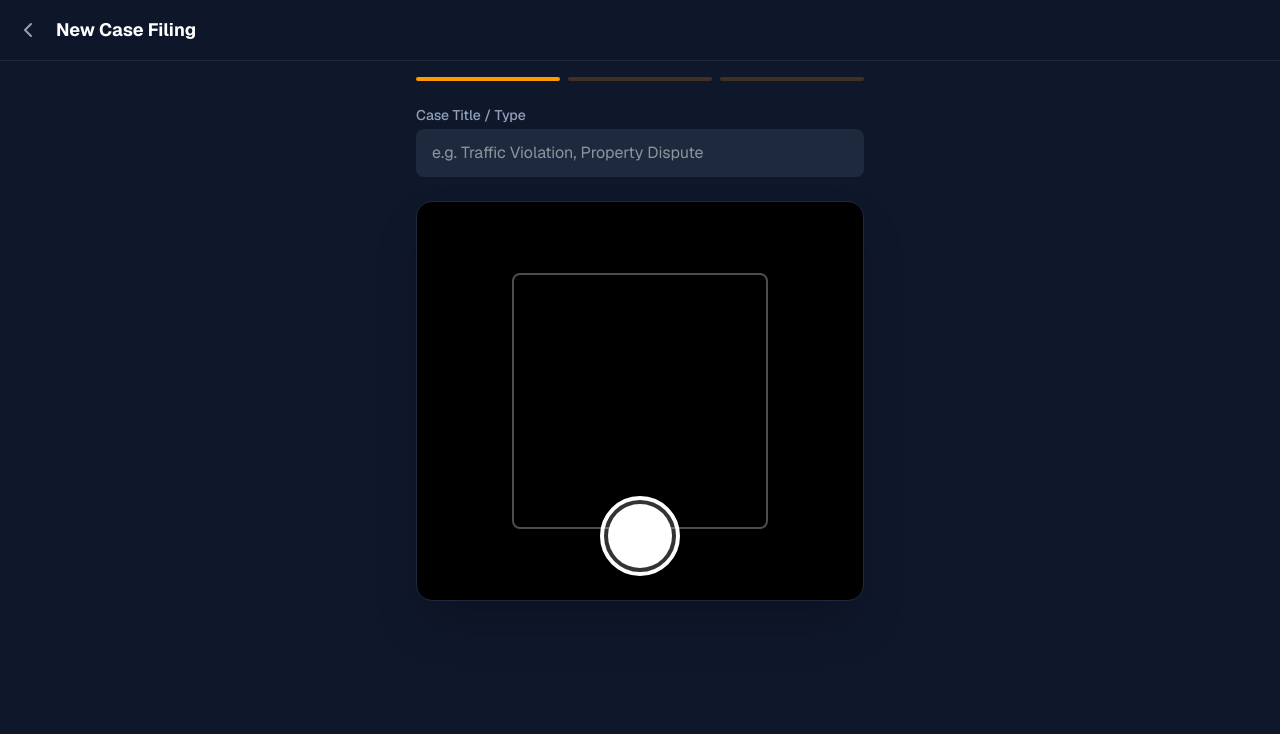
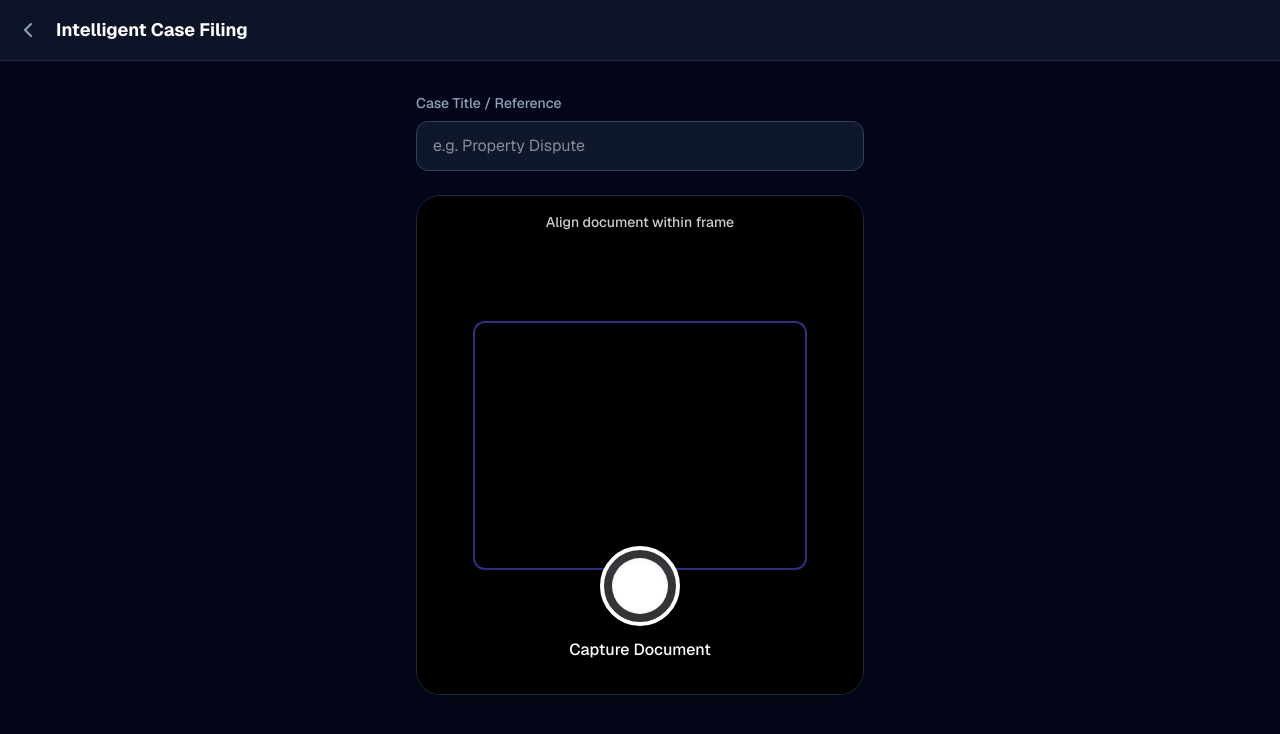
Before and after one commit to DhanushShetty18/Legal-TechAI, a Next.js app in the folder frontend/: page /file-case in a window 1280 px wide. Shown: the top 734 px of the page. Built offline with nearby package versions, Linux system fonts and the light colour scheme; no server answers.

Commit message:
ERRORS RESOLVED

```diff
--- a/frontend/src/app/file-case/page.tsx
+++ b/frontend/src/app/file-case/page.tsx
@@ -2,39 +2,69 @@
 
 import { useState, useRef, useEffect } from "react";
 import Link from "next/link";
-import { Camera, ChevronLeft, Upload, CheckCircle, AlertCircle, Loader2 } from "lucide-react";
+import { Camera, ChevronLeft, Upload, CheckCircle, AlertCircle, Loader2, RefreshCw } from "lucide-react";
 import DocumentForm, { OCRData } from "@/components/DocumentForm";
+
+type FlowState =
+    | 'CAMERA_ACTIVE'
+    | 'PROCESSING_OCR'
+    | 'FORM_VERIFICATION'
+    | 'SUBMITTING_DATA'
+    | 'SUCCESS';
 
 export default function FileCasePage() {
     const videoRef = useRef<HTMLVideoElement>(null);
     const canvasRef = useRef<HTMLCanvasElement>(null);
+
     const [stream, setStream] = useState<MediaStream | null>(null);
-    const [capturedImage, setCapturedImage] = useState<string | null>(null);
     const [imageBlob, setImageBlob] = useState<Blob | null>(null);
-    const [isSubmitting, setIsSubmitting] = useState(false);
-    const [isExtracting, setIsExtracting] = useState(false);
-    const [uploadStatus, setUploadStatus] = useState<"idle" | "success" | "error">("idle");
     const [caseTitle, setCaseTitle] = useState("");
     const [ocrData, setOcrData] = useState<OCRData | null>(null);
 
-    // Start Camera on Mount
+    // Strict State Machine
+    const [flowState, setFlowState] = useState<FlowState>('CAMERA_ACTIVE');
+    const [cameraError, setCameraError] = useState<string | null>(null);
+    const [processError, setProcessError] = useState<string | null>(null);
+
+    // Initialize Camera
     useEffect(() => {
+        if (flowState === 'CAMERA_ACTIVE') {
             startCamera();
+        }
         return () => stopCamera();
-    }, []);
+    }, [flowState]);
 
     const startCamera = async () => {
+        setCameraError(null);
         try {
-            const mediaStream = await navigator.mediaDevices.getUserMedia({
-                video: { facingMode: "environment" }
+            if (!navigator.mediaDevices || !navigator.mediaDevices.getUserMedia) {
+                throw new Error("Your browser does not support camera access.");
+            }
+
+            // Attempt environment camera first (mobile rear), fallback gracefully to any available
+            let mediaStream: MediaStream;
+            try {
+                mediaStream = await navigator.mediaDevices.getUserMedia({
+                    video: { facingMode: { ideal: "environment" } }
                 });
+            } catch (err) {
+                // Fallback to default if environment facing mode fails (e.g. on laptops)
+                mediaStream = await navigator.mediaDevices.getUserMedia({
+                    video: true
+                });
+            }
+
             setStream(mediaStream);
             if (videoRef.current) {
                 videoRef.current.srcObject = mediaStream;
             }
-        } catch (err) {
-            console.error("Error accessing camera:", err);
-            alert("Camera access is required to file a case.");
+        } catch (err: any) {
+            console.error("Camera Initialization Error:", err);
+            setCameraError(
+                err.name === 'NotAllowedError'
+                    ? "Camera access denied. Please check your browser permissions and reload."
+                    : "Unable to access camera. Please ensure your device has a working webcam."
+            );
         }
     };
 
@@ -45,7 +75,13 @@ export default function FileCasePage() {
         }
     };
 
-    const capturePhoto = () => {
+    // State 1 -> State 2 Transition
+    const handleCapture = () => {
+        if (!caseTitle.trim()) {
+            alert("Please provide a Case Title before capturing the document.");
+            return;
+        }
+
         if (videoRef.current && canvasRef.current) {
             const video = videoRef.current;
             const canvas = canvasRef.current;
@@ -56,35 +92,25 @@ export default function FileCasePage() {
                 canvas.height = video.videoHeight;
                 context.drawImage(video, 0, 0, canvas.width, canvas.height);
 
-                const imageUrl = canvas.toDataURL("image/jpeg");
-                setCapturedImage(imageUrl);
-
                 canvas.toBlob((blob) => {
+                    if (blob) {
                         setImageBlob(blob);
+                        stopCamera();
+                        processDocument(blob); // Immediately transition to processing
+                    }
                 }, "image/jpeg", 0.9);
             }
         }
     };
 
-    const retakePhoto = () => {
-        setCapturedImage(null);
-        setImageBlob(null);
-        setUploadStatus("idle");
-        setOcrData(null);
-    };
-
-    const processWithAI = async () => {
-        if (!imageBlob || !caseTitle) {
-            alert("Please provide a case title and capture evidence.");
-            return;
-        }
-
-        setIsExtracting(true);
-        setUploadStatus("idle");
+    // State 2 Action: Process OCR
+    const processDocument = async (blob: Blob) => {
+        setFlowState('PROCESSING_OCR');
+        setProcessError(null);
 
         try {
             const formData = new FormData();
-            formData.append("file", imageBlob, "evidence.jpg");
+            formData.append("file", blob, "evidence.jpg");
 
             // Post image to backend to extract text
             const response = await fetch("https://legal-techai.onrender.com/ocr-extract", {
@@ -93,23 +119,34 @@ export default function FileCasePage() {
             });
 
             if (!response.ok) {
-                const errData = await response.json();
-                throw new Error(errData.detail || "Failed to process image via Vision AI");
+                const errData = await response.json().catch(() => ({}));
+                throw new Error(errData.detail || "Vision AI processing failed.");
             }
 
             const data: OCRData = await response.json();
             setOcrData(data);
-        } catch (error) {
-            console.error(error);
-            setUploadStatus("error");
-            alert("Failed to extract data: " + (error as Error).message);
-        } finally {
-            setIsExtracting(false);
+
+            // State 2 -> State 3 Transition
+            setFlowState('FORM_VERIFICATION');
+
+        } catch (error: any) {
+            console.error("OCR Error:", error);
+            setProcessError(error.message || "An unexpected error occurred during extraction.");
+            // Keep in processing state but show error UI to allow retry
         }
     };
 
-    const submitCase = async (finalOcrData: OCRData) => {
-        setIsSubmitting(true);
+    const retryCapture = () => {
+        setProcessError(null);
+        setImageBlob(null);
+        setOcrData(null);
+        setFlowState('CAMERA_ACTIVE');
+    };
+
+    // State 3 -> State 4 Transition
+    const handleFinalSubmit = async (finalOcrData: OCRData) => {
+        setFlowState('SUBMITTING_DATA');
+        setProcessError(null);
 
         try {
             const USER_ID = 1;
@@ -125,7 +162,7 @@ export default function FileCasePage() {
                 })
             });
 
-            if (!caseRes.ok) throw new Error("Failed to create case");
+            if (!caseRes.ok) throw new Error("Failed to create case record.");
             const caseData = await caseRes.json();
             const CASE_ID = caseData.id;
 
@@ -135,8 +172,6 @@ export default function FileCasePage() {
             formData.append("case_id", CASE_ID.toString());
             formData.append("uploader_id", USER_ID.toString());
             formData.append("capture_method", "camera");
-
-            // We can also stringify finalOcrData and append it here if backend supported it
             formData.append("extracted_metadata", JSON.stringify(finalOcrData));
 
             const docRes = await fetch("https://legal-techai.onrender.com/documents/", {
@@ -144,153 +179,178 @@ export default function FileCasePage() {
                 body: formData
             });
 
-            if (!docRes.ok) throw new Error("Failed to upload evidence");
+            if (!docRes.ok) throw new Error("Failed to securely upload evidence document.");
 
-            setUploadStatus("success");
-            setOcrData(null); // Clear form to show success
-        } catch (error) {
-            console.error(error);
-            setUploadStatus("error");
-        } finally {
-            setIsSubmitting(false);
+            // State 4 -> State 5 Transition
+            setFlowState('SUCCESS');
+
+        } catch (error: any) {
+            console.error("Submission Error:", error);
+            setProcessError(error.message || "Failed to submit final data.");
+            // Revert to form verification so they can try submitting again
+            setFlowState('FORM_VERIFICATION');
         }
     };
 
+    // Render Logic based on strict State Machine
     return (
-        <div className="min-h-screen bg-slate-900 text-white font-sans flex flex-col">
+        <div className="min-h-screen bg-slate-950 text-white font-sans flex flex-col selection:bg-indigo-500/30">
             {/* Header */}
-            <header className="flex items-center p-4 border-b border-slate-800 bg-slate-900/90 backdrop-blur">
-                <Link href="/" className="mr-4 text-slate-400 hover:text-white">
+            <header className="flex items-center p-4 border-b border-slate-800 bg-slate-900/90 backdrop-blur z-10 sticky top-0">
+                <Link href="/" className="mr-4 text-slate-400 hover:text-white transition-colors">
                     <ChevronLeft className="h-6 w-6" />
                 </Link>
-                <h1 className="text-lg font-bold">New Case Filing</h1>
+                <h1 className="text-lg font-bold">Intelligent Case Filing</h1>
             </header>
 
-            <main className="flex-1 flex flex-col p-4 max-w-4xl mx-auto w-full">
-                {!ocrData ? (
-                    <div className="max-w-md mx-auto w-full flex flex-col">
-                        <div className="flex gap-2 mb-6">
-                            <div className="h-1 flex-1 bg-amber-500 rounded-full"></div>
-                            <div className="h-1 flex-1 bg-amber-500/20 rounded-full"></div>
-                            <div className="h-1 flex-1 bg-amber-500/20 rounded-full"></div>
+            <main className="flex-1 flex flex-col p-4 md:p-8 max-w-4xl mx-auto w-full">
+
+                {/* State 1: CAMERA_ACTIVE */}
+                {flowState === 'CAMERA_ACTIVE' && (
+                    <div className="max-w-md mx-auto w-full flex flex-col animate-in fade-in duration-300">
+                        <div className="mb-6">
+                            <label className="block text-sm font-medium text-slate-400 mb-2">Case Title / Reference</label>
+                            <input
+                                type="text"
+                                className="w-full bg-slate-900 border border-slate-700 rounded-xl px-4 py-3 text-white focus:border-indigo-500 focus:ring-2 focus:ring-indigo-500/20 outline-none transition-all"
+                                placeholder="e.g. Property Dispute"
+                                value={caseTitle}
+                                onChange={(e) => setCaseTitle(e.target.value)}
+                            />
                         </div>
 
-                        {/* Input Details */}
-                        <div className="mb-6 space-y-4">
-                            <div>
-                                <label className="block text-sm font-medium text-slate-400 mb-1">Case Title / Type</label>
-                                <input
-                                    type="text"
-                                    className="w-full bg-slate-800 border-slate-700 rounded-lg px-4 py-3 text-white focus:ring-2 focus:ring-indigo-500 outline-none"
-                                    placeholder="e.g. Traffic Violation, Property Dispute"
-                                    value={caseTitle}
-                                    onChange={(e) => setCaseTitle(e.target.value)}
-                                    disabled={uploadStatus === "success"}
-                                />
+                        <div className="relative flex-1 bg-black rounded-3xl overflow-hidden shadow-2xl border border-slate-800 mb-6 min-h-[500px]">
+                            {cameraError ? (
+                                <div className="absolute inset-0 flex flex-col items-center justify-center p-6 text-center bg-slate-900">
+                                    <AlertCircle className="h-12 w-12 text-red-500 mb-4" />
+                                    <p className="text-slate-300 font-medium">{cameraError}</p>
+                                    <button
+                                        onClick={startCamera}
+                                        className="mt-6 px-6 py-2 bg-slate-800 hover:bg-slate-700 rounded-lg transition-colors border border-slate-700"
+                                    >
+                                        Try Again
+                                    </button>
                                 </div>
-                        </div>
-
-                        {/* Camera Viewfinder */}
-                        <div className="relative flex-1 bg-black rounded-2xl overflow-hidden shadow-2xl border border-slate-800 mb-6 min-h-[400px]">
-                            {!capturedImage ? (
+                            ) : (
                                 <>
                                     <video
                                         ref={videoRef}
                                         autoPlay
                                         playsInline
+                                        muted
                                         className="absolute inset-0 w-full h-full object-cover"
                                     />
+                                    {/* Viewfinder overlay */}
                                     <div className="absolute inset-0 flex items-center justify-center pointer-events-none">
-                                        <div className="w-64 h-64 border-2 border-white/30 rounded-lg"></div>
+                                        <div className="w-3/4 h-1/2 max-w-sm max-h-64 border-2 border-indigo-500/50 rounded-xl shadow-[0_0_0_9999px_rgba(0,0,0,0.5)]">
+                                            <div className="absolute -top-1 -left-1 w-6 h-6 border-t-2 border-l-2 border-indigo-400"></div>
+                                            <div className="absolute -top-1 -right-1 w-6 h-6 border-t-2 border-r-2 border-indigo-400"></div>
+                                            <div className="absolute -bottom-1 -left-1 w-6 h-6 border-b-2 border-l-2 border-indigo-400"></div>
+                                            <div className="absolute -bottom-1 -right-1 w-6 h-6 border-b-2 border-r-2 border-indigo-400"></div>
+                                        </div>
+                                    </div>
+                                    <div className="absolute top-4 left-0 right-0 text-center text-sm font-medium text-white/80 drop-shadow-md">
+                                        Align document within frame
                                     </div>
 
-                                    <div className="absolute bottom-6 left-0 right-0 flex justify-center z-10">
+                                    {/* Capture Button */}
+                                    <div className="absolute bottom-8 left-0 right-0 flex flex-col items-center z-10 gap-3">
                                         <button
-                                            onClick={capturePhoto}
-                                            className="h-20 w-20 rounded-full border-4 border-white flex items-center justify-center bg-white/20 active:scale-95 transition-transform"
+                                            onClick={handleCapture}
+                                            className="h-20 w-20 rounded-full border-4 border-white flex items-center justify-center bg-white/20 hover:bg-white/30 active:scale-95 transition-all shadow-xl backdrop-blur-sm"
+                                            aria-label="Capture Document"
                                         >
-                                            <div className="h-16 w-16 rounded-full bg-white"></div>
+                                            <div className="h-14 w-14 rounded-full bg-white shadow-inner"></div>
                                         </button>
-                                    </div>
-                                </>
-                            ) : (
-                                <>
-                                    <img src={capturedImage} alt="Captured" className="absolute inset-0 w-full h-full object-cover" />
-                                    <div className="absolute inset-0 bg-black/40 flex items-center justify-center">
-                                        {uploadStatus === "success" && (
-                                            <div className="bg-emerald-500/90 text-white px-6 py-4 rounded-xl flex flex-col items-center animate-in zoom-in">
-                                                <CheckCircle className="h-10 w-10 mb-2" />
-                                                <span className="font-bold">Filing Successful</span>
-                                                <span className="text-xs opacity-90">Hash generated & stored</span>
-                                            </div>
-                                        )}
-                                        {uploadStatus === "error" && (
-                                            <div className="bg-red-500/90 text-white px-6 py-4 rounded-xl flex flex-col items-center">
-                                                <AlertCircle className="h-10 w-10 mb-2" />
-                                                <span className="font-bold">Upload Failed</span>
-                                            </div>
-                                        )}
-                                    </div>
-                                    <div className="absolute bottom-6 left-0 right-0 flex justify-center gap-4 z-10">
-                                        {uploadStatus !== "success" && (
-                                            <button
-                                                onClick={retakePhoto}
-                                                className="px-6 py-3 rounded-full bg-white text-slate-900 font-bold hover:bg-slate-200 transition-colors"
-                                            >
-                                                Retake
-                                            </button>
-                                        )}
+                                        <span className="text-white font-medium drop-shadow-md">Capture Document</span>
                                     </div>
                                 </>
                             )}
                             <canvas ref={canvasRef} className="hidden" />
                         </div>
-
-                        {/* Submit Button */}
-                        {capturedImage && uploadStatus !== "success" && (
-                            <button
-                                onClick={processWithAI}
-                                disabled={isExtracting}
-                                className="w-full py-4 rounded-xl bg-indigo-600 text-white font-bold text-lg hover:bg-indigo-500 transition-colors disabled:opacity-50 flex items-center justify-center gap-2"
-                            >
-                                {isExtracting ? (
-                                    <>
-                                        <Loader2 className="animate-spin h-5 w-5" />
-                                        <span>Extracting AI Data...</span>
-                                    </>
-                                ) : (
-                                    <>
-                                        <Upload className="h-5 w-5" />
-                                        <span>Process with Vision AI</span>
-                                    </>
-                                )}
-                            </button>
+                    </div>
                 )}
 
-                        {uploadStatus === "success" && (
-                            <Link
-                                href="/"
-                                className="w-full py-4 rounded-xl bg-slate-800 text-white font-bold text-lg hover:bg-slate-700 transition-colors flex items-center justify-center"
+                {/* State 2: PROCESSING_OCR */}
+                {flowState === 'PROCESSING_OCR' && (
+                    <div className="flex flex-col items-center justify-center min-h-[60vh] animate-in zoom-in-95 duration-500">
+                        {processError ? (
+                            <div className="bg-slate-900 border border-red-500/30 p-8 rounded-3xl text-center max-w-md shadow-2xl">
+                                <AlertCircle className="h-16 w-16 text-red-500 mx-auto mb-4" />
+                                <h3 className="text-xl font-bold text-white mb-2">Extraction Failed</h3>
+                                <p className="text-slate-400 mb-8">{processError}</p>
+                                <button
+                                    onClick={retryCapture}
+                                    className="w-full py-3 bg-slate-800 hover:bg-slate-700 text-white rounded-xl font-medium transition-colors flex items-center justify-center gap-2"
                                 >
-                                Return to Home
-                            </Link>
-                        )}
+                                    <RefreshCw className="h-5 w-5" /> Retake Photo
+                                </button>
                             </div>
                         ) : (
-                    <div className="w-full animate-in slide-in-from-bottom-8 duration-700">
-                        {isSubmitting ? (
-                            <div className="flex flex-col items-center justify-center py-20">
-                                <Loader2 className="animate-spin h-12 w-12 text-indigo-500 mb-4" />
-                                <h2 className="text-xl font-bold">Verifying & Uploading...</h2>
+                            <div className="flex flex-col items-center text-center space-y-6">
+                                <div className="relative">
+                                    <div className="absolute inset-0 bg-indigo-500 rounded-full blur-xl opacity-20 animate-pulse"></div>
+                                    <div className="h-24 w-24 bg-slate-900 border border-indigo-500/30 rounded-2xl flex items-center justify-center shadow-2xl relative z-10">
+                                        <Loader2 className="h-10 w-10 text-indigo-400 animate-spin" />
                                     </div>
-                        ) : (
-                            <DocumentForm
-                                initialData={ocrData}
-                                onSubmit={submitCase}
-                            />
+                                </div>
+                                <div>
+                                    <h2 className="text-2xl font-bold bg-clip-text text-transparent bg-gradient-to-r from-indigo-400 to-purple-400 mb-2">
+                                        Extracting Legal Data
+                                    </h2>
+                                    <p className="text-slate-400">Our Vision AI is actively parsing your document...</p>
+                                </div>
+                            </div>
                         )}
                     </div>
                 )}
+
+                {/* State 3: FORM_VERIFICATION (and Error display for SUBMITTING_DATA) */}
+                {flowState === 'FORM_VERIFICATION' && ocrData && (
+                    <div className="w-full animate-in slide-in-from-bottom-8 duration-700">
+                        {processError && (
+                            <div className="mb-6 p-4 bg-red-500/10 border border-red-500/30 rounded-xl flex items-start gap-3">
+                                <AlertCircle className="h-5 w-5 text-red-400 flex-shrink-0 mt-0.5" />
+                                <p className="text-red-200 text-sm">{processError}</p>
+                            </div>
+                        )}
+                        <DocumentForm
+                            initialData={ocrData}
+                            onSubmit={handleFinalSubmit}
+                        />
+                    </div>
+                )}
+
+                {/* State 4: SUBMITTING_DATA */}
+                {flowState === 'SUBMITTING_DATA' && (
+                    <div className="flex flex-col items-center justify-center min-h-[60vh] animate-in fade-in">
+                        <Loader2 className="h-14 w-14 text-emerald-400 animate-spin mb-6" />
+                        <h2 className="text-2xl font-bold text-white mb-2">Securing Data</h2>
+                        <p className="text-slate-400">Encrypting and committing to national ledger...</p>
+                    </div>
+                )}
+
+                {/* State 5: SUCCESS */}
+                {flowState === 'SUCCESS' && (
+                    <div className="flex flex-col items-center justify-center min-h-[60vh] animate-in zoom-in-95 duration-500">
+                        <div className="bg-slate-900 border border-emerald-500/30 p-10 rounded-3xl text-center max-w-md shadow-[0_0_40px_rgba(16,185,129,0.1)]">
+                            <div className="h-20 w-20 bg-emerald-500/20 rounded-full flex items-center justify-center mx-auto mb-6">
+                                <CheckCircle className="h-10 w-10 text-emerald-400" />
+                            </div>
+                            <h2 className="text-2xl font-bold text-white mb-3">Filing Complete</h2>
+                            <p className="text-slate-400 mb-8">
+                                Document successfully hashed and securely stored.
+                            </p>
+                            <Link
+                                href="/"
+                                className="block w-full py-3.5 bg-slate-800 hover:bg-slate-700 text-white rounded-xl font-medium transition-colors border border-slate-700"
+                            >
+                                Return to Dashboard
+                            </Link>
+                        </div>
+                    </div>
+                )}
+
             </main>
         </div>
     );
```
Lines whose indentation alone changed are shown as unchanged.
